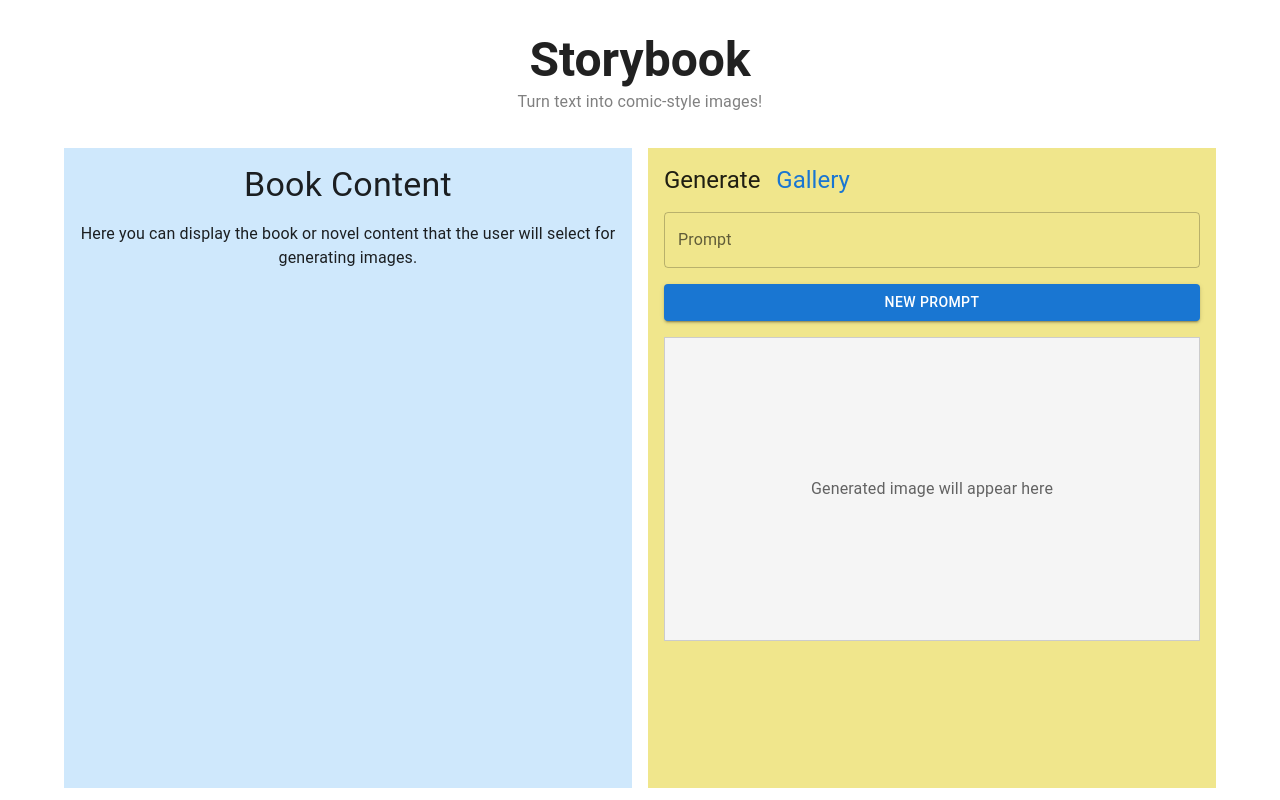
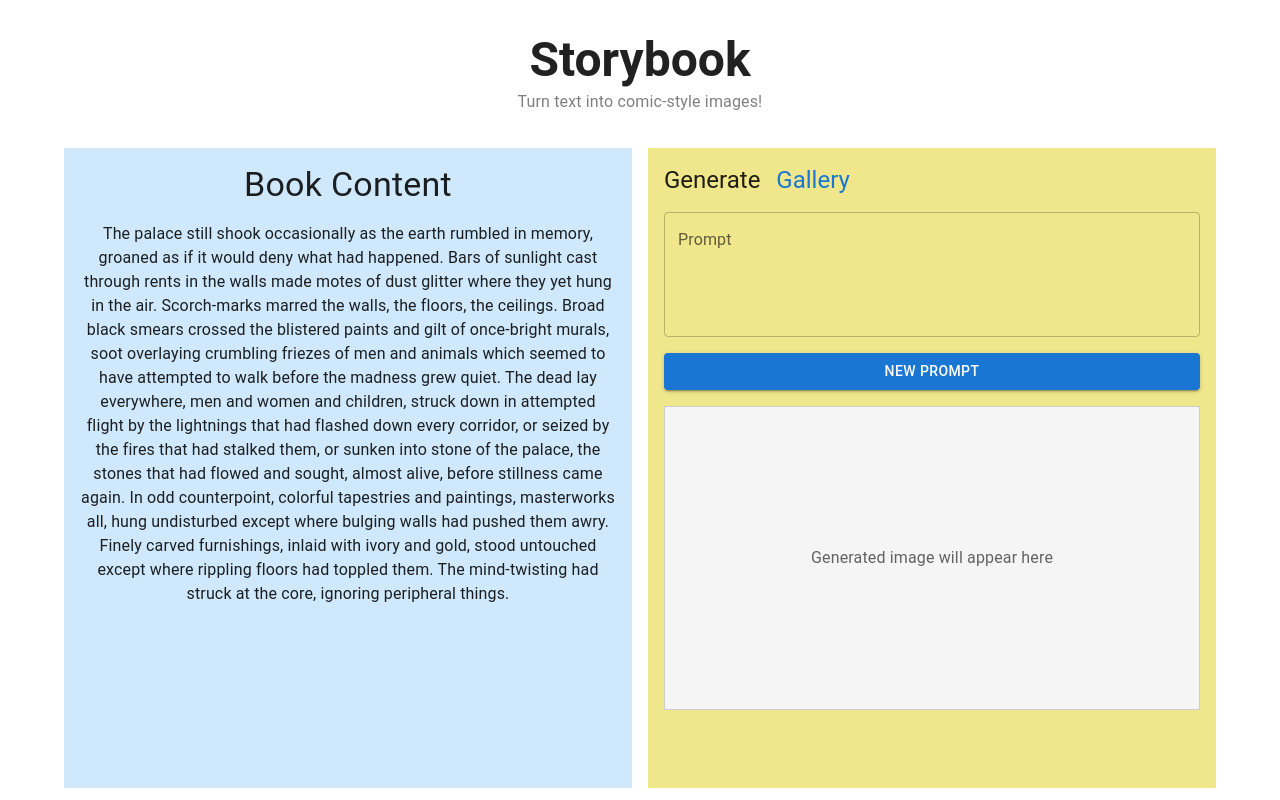
Before and after one commit to cohack-2024/frontend, a React (Create React App) app: page / in a window 1280 px wide. Built offline with nearby package versions, Linux system fonts and the light colour scheme; no server answers.

Commit message:
chore: Integrate lazy loading for images and Gemini API

```diff
--- a/src/first_page.tsx
+++ b/src/first_page.tsx
@@ -1,17 +1,52 @@
-import React from 'react';
-import { Box, Container, CssBaseline, Grid, Typography, Button, TextField, Stack, Link } from '@mui/material';
+import React, { useState } from "react";
+import {
+  Box,
+  Container,
+  CssBaseline,
+  Grid,
+  Typography,
+  TextField,
+  Stack,
+  Link,
+  Button,
+} from "@mui/material";
+import { fetchGeminiResult } from "./apis/gemini";
 
 const FirstPage: React.FC = () => {
+  const [prompt, setPrompt] = useState("");
+
+  // Handle mouse up event to get selected text and fetch from Gemini API
+  const handleMouseUp = () => {
+    setPrompt("");
+    const selection = window.getSelection();
+    if (selection && selection.toString()) {
+      const selectedText = selection.toString();
+      fetchGeminiResult(selectedText)
+        .then((apiResult) => {
+          if (apiResult.candidates.length > 0) {
+            setPrompt(apiResult.candidates[0]["content"]["parts"][0]["text"]);
+          }
+        })
+        .catch((error) => {
+          console.error("Error fetching Gemini result:", error);
+        });
+    }
+  };
+
+  const sendPromptToStableDiffusionAPI = () => {
+    console.log(prompt);
+  };
+
   return (
     <React.Fragment>
       <CssBaseline />
       <Container maxWidth="lg" sx={{ marginTop: 4 }}>
         {/* Application Heading */}
-                <Box sx={{ marginBottom: 4, textAlign: 'center' }}>
-                    <Typography variant="h3" component="h1" sx={{ fontWeight: 'bold' }}>
+        <Box sx={{ marginBottom: 4, textAlign: "center" }}>
+          <Typography variant="h3" component="h1" sx={{ fontWeight: "bold" }}>
             Storybook
           </Typography>
-                    <Typography variant="subtitle1" sx={{ color: 'gray' }}>
+          <Typography variant="subtitle1" sx={{ color: "gray" }}>
             Turn text into comic-style images!
           </Typography>
         </Box>
@@ -21,16 +56,35 @@ const FirstPage: React.FC = () => {
           <Grid item xs={6}>
             <Box
               sx={{
-                                bgcolor: '#cfe8fc',
-                                height: '80vh',
-                                padding: 2
-                            }}
-                        >
+                bgcolor: "#cfe8fc",
+                height: "80vh",
+                padding: 2,
+              }}>
               <Typography variant="h4">Book Content</Typography>
-                            {/* Placeholder text for book content */}
-                            <Typography variant="body1" sx={{ marginTop: 2 }}>
-                                Here you can display the book or novel content that the user will select for generating images.
+              {/* Book content that users can select text from */}
+              <Box sx={{ marginTop: 2 }} onMouseUp={handleMouseUp}>
+                <Typography variant="body1">
+                  The palace still shook occasionally as the earth rumbled in
+                  memory, groaned as if it would deny what had happened. Bars of
+                  sunlight cast through rents in the walls made motes of dust
+                  glitter where they yet hung in the air. Scorch-marks marred
+                  the walls, the floors, the ceilings. Broad black smears
+                  crossed the blistered paints and gilt of once-bright murals,
+                  soot overlaying crumbling friezes of men and animals which
+                  seemed to have attempted to walk before the madness grew
+                  quiet. The dead lay everywhere, men and women and children,
+                  struck down in attempted flight by the lightnings that had
+                  flashed down every corridor, or seized by the fires that had
+                  stalked them, or sunken into stone of the palace, the stones
+                  that had flowed and sought, almost alive, before stillness
+                  came again. In odd counterpoint, colorful tapestries and
+                  paintings, masterworks all, hung undisturbed except where
+                  bulging walls had pushed them awry. Finely carved furnishings,
+                  inlaid with ivory and gold, stood untouched except where
+                  rippling floors had toppled them. The mind-twisting had struck
+                  at the core, ignoring peripheral things.
                 </Typography>
+              </Box>
             </Box>
           </Grid>
 
@@ -38,11 +92,10 @@ const FirstPage: React.FC = () => {
           <Grid item xs={6}>
             <Box
               sx={{
-                                bgcolor: '#f0e68c',
-                                height: '80vh',
-                                padding: 2
-                            }}
-                        >
+                bgcolor: "#f0e68c",
+                height: "80vh",
+                padding: 2,
+              }}>
               {/* Generate and Gallery Links */}
               <Stack direction="row" spacing={2} sx={{ marginBottom: 2 }}>
                 <Typography variant="h5">Generate</Typography>
@@ -51,17 +104,21 @@ const FirstPage: React.FC = () => {
                 </Link>
               </Stack>
 
-                            {/* Prompt Input Section 01*/}
+              {/* Prompt Input Section */}
               <Box sx={{ marginBottom: 2 }}>
                 <TextField
                   label="Prompt"
                   variant="outlined"
                   fullWidth
+                  multiline
+                  rows={4}
+                  value={prompt}
+                  onChange={(e) => setPrompt(e.target.value)}
                 />
                 <Button
                   variant="contained"
-                                    sx={{ marginTop: 2, width: '100%' }}
-                                >
+                  sx={{ marginTop: 2, width: "100%" }}
+                  onClick={sendPromptToStableDiffusionAPI}>
                   New Prompt
                 </Button>
               </Box>
@@ -69,14 +126,13 @@ const FirstPage: React.FC = () => {
               {/* Image Generation Section */}
               <Box
                 sx={{
-                                    bgcolor: '#f5f5f5',
-                                    height: '50%',
-                                    display: 'flex',
-                                    alignItems: 'center',
-                                    justifyContent: 'center',
-                                    border: '1px solid #ccc'
-                                }}
-                            >
+                  bgcolor: "#f5f5f5",
+                  height: "50%",
+                  display: "flex",
+                  alignItems: "center",
+                  justifyContent: "center",
+                  border: "1px solid #ccc",
+                }}>
                 <Typography variant="body1" color="textSecondary">
                   Generated image will appear here
                 </Typography>
```
Lines whose indentation alone changed are shown as unchanged.
